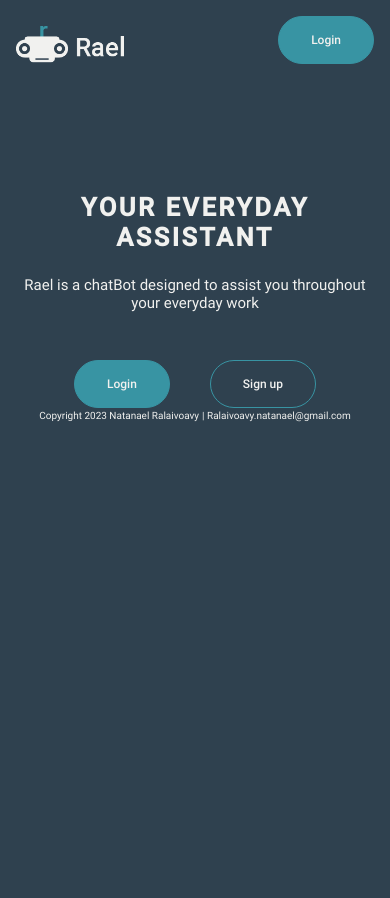
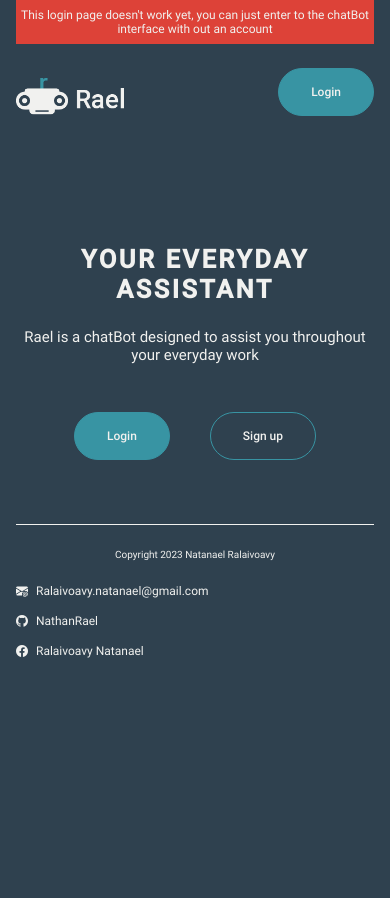
Before and after one commit to NathanRael/ChatbotRemake, a PHP site: page / in a window 390 px wide; the page is wider, and only the part inside the window is pictured. Shown: the top 898 px of that part. Run offline with PHP 8.4, Linux system fonts and the light colour scheme.

Commit message:
adding footer

```diff
--- a/index.html
+++ b/index.html
@@ -1,22 +1,27 @@
 <!DOCTYPE html>
 <html lang="en">
+
 <head class="head">
     <meta charset="UTF-8">
     <meta http-equiv="X-UA-Compatible" content="IE=edge">
     <meta name="viewport" content="width=device-width, initial-scale=1.0">
     <link rel="stylesheet" href="./src/frameworks/bootstrap-icons.css">
-    <script src="./src/frameworks/jquery-3.7.1.min.js" ></script>
+    <script src="./src/frameworks/jquery-3.7.1.min.js"></script>
     <link rel="stylesheet" href="./src/css/style.css">
     <script src="./src/js/main.js" defer></script>
     <script src="/src/frameworks/purify.min.js"></script>
 
     <title>ChatBot 2.0</title>
 </head>
+
 <body>
+    <div class="information">
+        This login page doesn't work yet, you can just enter to the chatBot interface with out an account
+    </div>
     <header>
         <nav class="navbar">
             <img src="./src/image/logo.png" alt="Logo" class="logo">
-            <button class="btn btn-login" >Login</button>
+            <button class="btn btn-login">Login</button>
         </nav>
         <div class="hero">
             <div class="hero-left">
@@ -35,8 +40,9 @@
             </div>
         </div>
     </header>
+
+    <!----Popup---->
     <div class="fade-field"></div>
-
     <div class="login-popup">
         <h1 class="form-title">Welcome back ...</h1>
         <div class="input-group">
@@ -75,9 +81,25 @@
         </div>
         <i class="bi bi-x-lg close-form"></i>
     </div>
-    <Footer>
+    <!----End Popup--->
+    <Footer class="footer">
         <small class="copyright">Copyright 2023 Natanael Ralaivoavy</small>
-        <small>| Ralaivoavy.natanael@gmail.com</small>
+        <div class="footer-icon-container">
+            <div class="icon-item">
+                <i class="bi bi-envelope-at-fill"></i>
+                <p >Ralaivoavy.natanael@gmail.com</p>
+            </div>
+            <div class="icon-item">
+                <i class="bi bi-github"></i>
+                <a href="https://github.com/NathanRael/" target="_blank">NathanRael</a>
+            </div>
+            <div class="icon-item">
+                <i class="bi bi-facebook"></i>
+                <p href="#">Ralaivoavy Natanael</p>
+            </div>
+        </div>
     </Footer>
+
 </body>
+
 </html>
--- a/src/css/style.css
+++ b/src/css/style.css
@@ -166,6 +166,7 @@ body::-webkit-scrollbar{
     background-size: 512px;
     border-radius: 16px 0 0 16px;
     box-shadow: 0 4px 24px rgba(0, 0, 0, 0.2);
+    overflow: hidden;
     /* transition: all 0.3s ease-out; */
 }
 
@@ -261,7 +262,7 @@ body::-webkit-scrollbar{
     border-radius: 32px;
     padding: 16px 32px;
     margin-bottom: 16px;
-    width: fit-content;
+    width: max-content;
 }
 
 .prompt-example p{
@@ -485,7 +486,7 @@ body::-webkit-scrollbar{
 .user-text, .bot-text{
     margin-left: 64px;
     background-color: var(--tertiary-color);
-    width: fit-content;
+    width: max-content;
     padding: 32px;
     border-radius: 0 64px 64px;
     max-width: 720px;
@@ -494,7 +495,7 @@ body::-webkit-scrollbar{
 
 .bot-text code{
     width: 100%;
-    height: fit-content;
+    height: max-content;
     border-radius: 32px;
     white-space: pre-wrap;
 }
@@ -644,7 +645,7 @@ body::-webkit-scrollbar{
     letter-spacing: 0.08em;
     padding: 8px 16px;
     background-color: var(--secondary-color);
-    width: fit-content;
+    width: max-content;
 }
 
 
@@ -742,20 +743,63 @@ body::-webkit-scrollbar{
     width: 100%;
     margin-bottom: 16px;
 }
+.footer{
+    /* position: absolute;
+    left: 50%;
+    transform: translateX(-50%); */
+    margin-bottom: 24px;
+    margin-top: 64px;
+    color: var(--text-color);
+    display: flex;
+    flex-direction: column;
+    justify-content: center;
+    row-gap: 24px;
+    width: 100%;
+}
 
-footer{
+.footer::before{
+    content: '';
+    height: 1px;
+    width: 100%;
+    background-color: var(--text-color);
+    overflow-x: hidden;
+}
+
+.footer-icon-container{
+    display: flex;
+    justify-content: space-evenly;
+}
+
+.icon-item{
+    display: flex;
+    width: max-content;
+    gap: 8px;
+}
+
+
+.icon-item a{
+    text-decoration: none;
+    /* color: var(--secondary-color); */
     color: var(--text-color);
-    width: max-content;
-    text-align: center;
-    margin: 0 auto;
-    margin-bottom: 32px;
+}
 
-}
+
+
 
 .copyright{
     color: var(--text-color);
+    margin: auto;
+}
+
+.information{
     text-align: center;
+    margin-bottom: 24px;
+    background-color: var(--alert-color);
+    padding: 8px 0;
+    color: var(--text-color);
+    width: 100%;
 }
+
 
 
 /**********media query**********/
@@ -801,7 +845,7 @@ footer{
     }
 
     .hero-btn-contrainer{
-        width: fit-content;
+        width: max-content;
         justify-content: space-between;
         margin: 0 auto;
     }
@@ -884,4 +928,8 @@ footer{
         height: 32px;
         font-size: var(--leads-fs);
     }
+    .footer-icon-container{
+        flex-direction: column;
+        row-gap: 16px;
+    }
 }
```
Also changed, not shown: mainInterface.html (+17 -4 lines), 1 other file.
